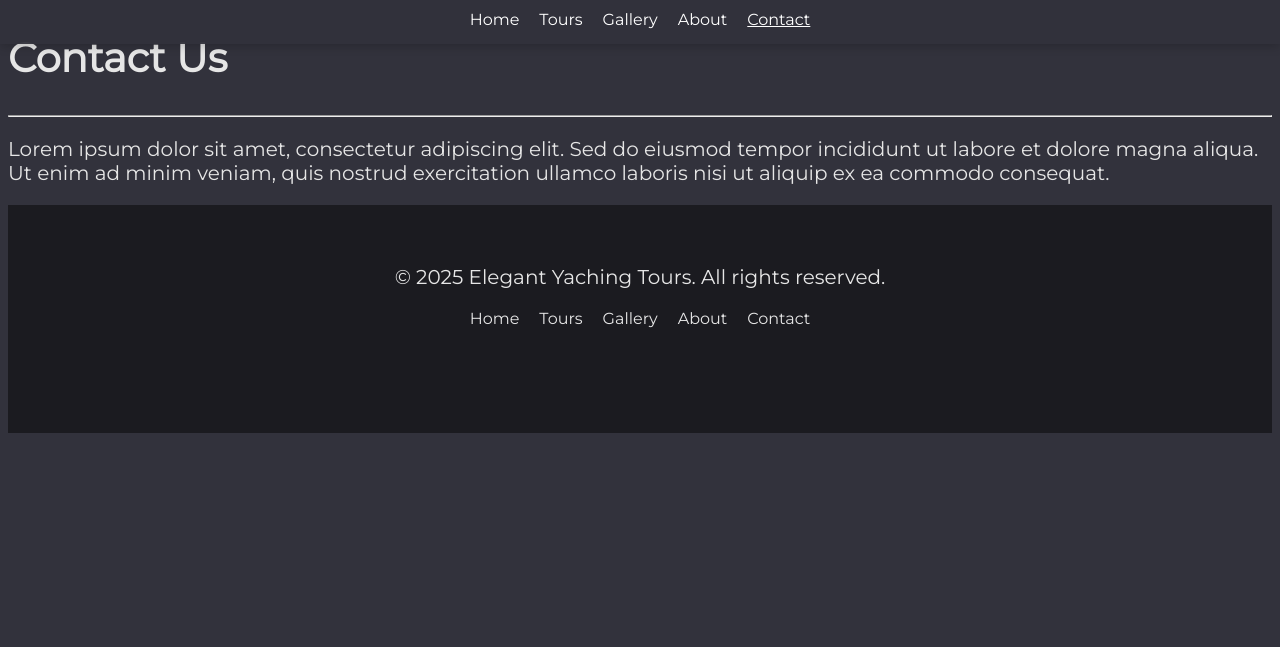
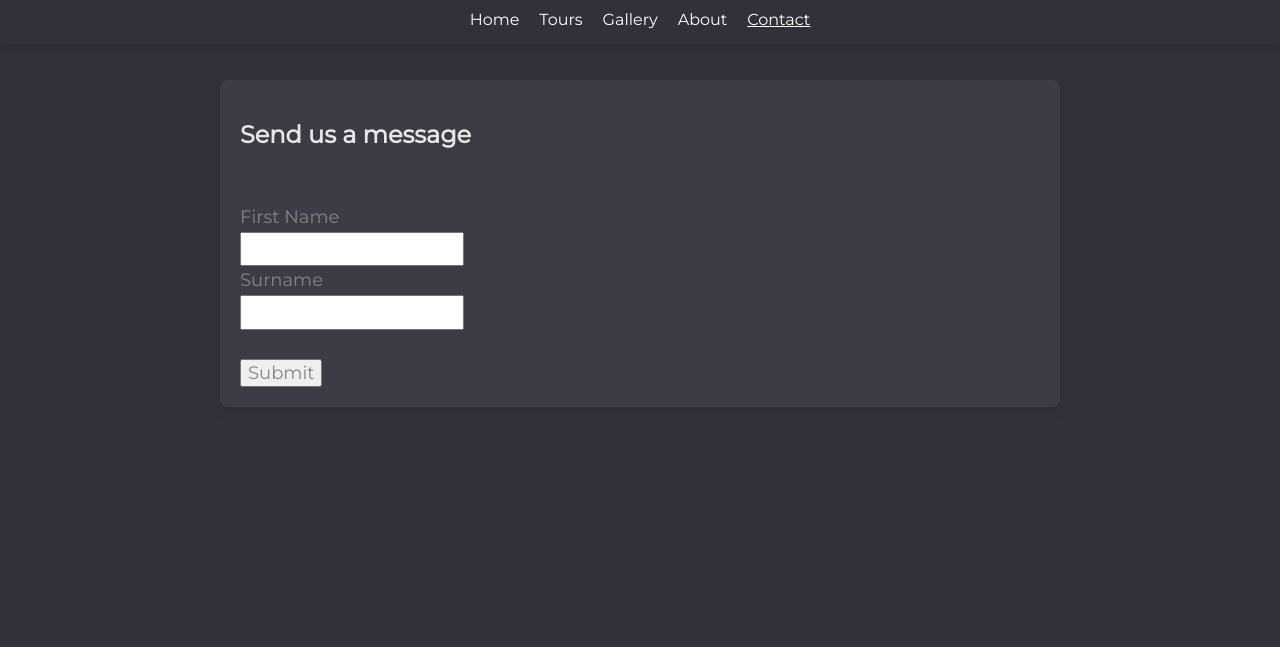
Before and after one commit to dlt194/it-online-academy, a PHP site: page /contact.html in a window 1280 px wide. Shown: the top 647 px of the page. Before the commit the page ends 433 px from the top, so only its background shows below. Run offline with PHP 8.4, Linux system fonts and the light colour scheme.

Commit message:
Module 5.2

```diff
--- a/1 - HTML & Web Essentials/Module 5/assets/styles/styles.css
+++ b/1 - HTML & Web Essentials/Module 5/assets/styles/styles.css
@@ -272,3 +272,38 @@ figcaption {
     width: 90vw;
   }
 }
+
+.contact {
+  background-color: rgba(255, 255, 255, 0.05);
+  padding: 20px;
+  margin: 80px auto;
+  max-width: 800px;
+  margin-bottom: 40vh;
+  box-shadow: 0 4px 15px rgba(0, 0, 0, 0.1);
+  border-radius: 8px;
+}
+
+.contact h2 {
+  font-family: "Montserrat", sans-serif;
+  font-size: 24px;
+  color: #e6e6e6;
+  margin-bottom: 20px;
+  display: inline-block;
+  padding-bottom: 5px;
+}
+
+.contact form {
+  font-family: "Montserrat", sans-serif;
+  font-size: 18px;
+  color: #848484;
+  line-height: 1.6;
+  margin: 0;
+}
+
+.contact input {
+  font-family: "Montserrat", sans-serif;
+  font-size: 18px;
+  color: #848484;
+  line-height: 1.6;
+  margin: 0;
+}
--- a/1 - HTML & Web Essentials/Module 5/contact.html
+++ b/1 - HTML & Web Essentials/Module 5/contact.html
@@ -19,17 +19,21 @@
     </nav>
 
     <!-- This is our main division -->
-    <section class="grey">
-      <h1>Contact Us</h1>
-      <hr />
 
-      <p>
-        Lorem ipsum dolor sit amet, consectetur adipiscing elit. Sed do eiusmod
-        tempor incididunt ut labore et dolore magna aliqua. Ut enim ad minim
-        veniam, quis nostrud exercitation ullamco laboris nisi ut aliquip ex ea
-        commodo consequat.
-      </p>
-    </section>
+    <div class="contact">
+      <div class="contact-box">
+        <h2>Send us a message</h2>
+        <form action="form-handler.php" method="post">
+          <br />
+          <label for="firstName">First Name</label><br />
+          <input id="firstName" name="firstName" type="text" /><br />
+          <label for="surname">Surname</label><br />
+          <input id="surname" name="surname" type="text" /><br /><br />
+          <input type="submit" value="Submit" /><br />
+        </form>
+      </div>
+    </div>
+
     <!-- This is our footer -->
     <footer>
       <div class="footer-content">
```
